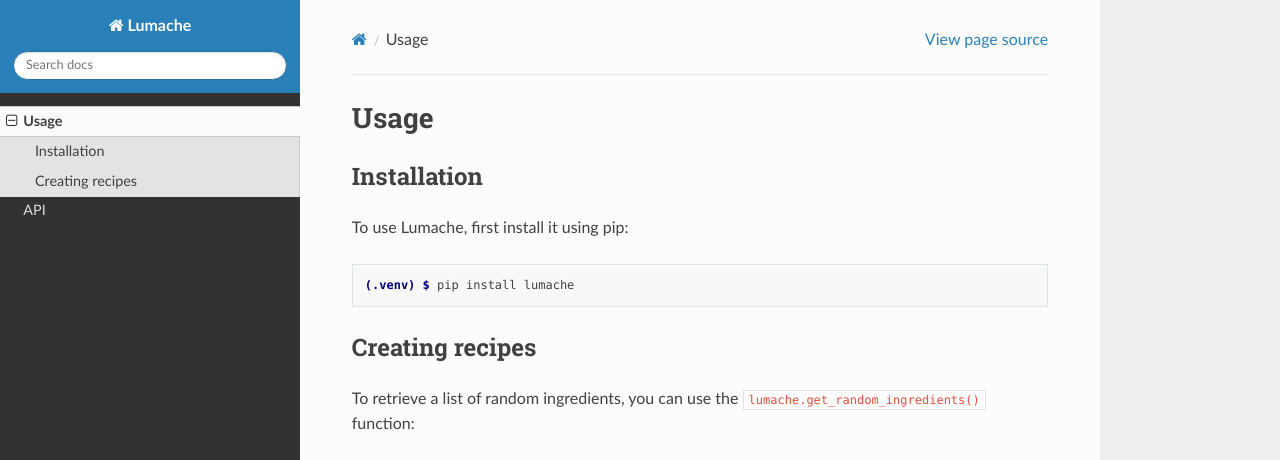
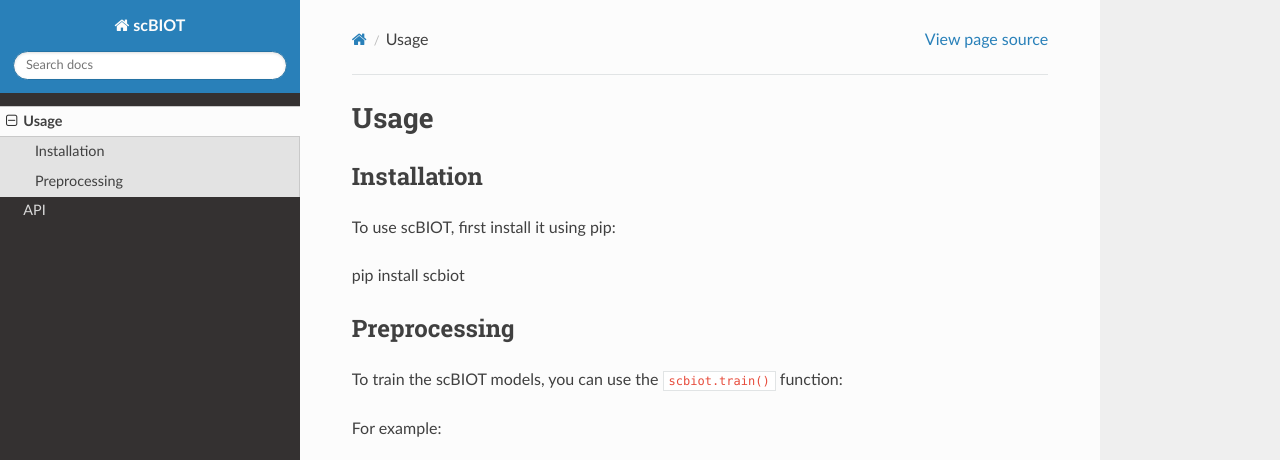
Before and after one commit to haihuilab/scbiot, a Sphinx documentation site: the page built from docs/source/usage.rst, in a window 1280 px wide and 1095 px high. Shown: the top 460 px of the window. Built offline with Sphinx 7.4.7 and the Read the Docs theme 3.1.0, drawn with Linux system fonts in a browser that asks for light colours; some of the changed text lies outside the part shown; grey boxes are pictures that could not be loaded.

Commit message:
“v1.0.0”

```diff
--- a/docs/source/api.rst
+++ b/docs/source/api.rst
@@ -4,4 +4,4 @@
 .. autosummary::
    :toctree: generated
 
-   lumache
+   scbiot
--- a/docs/source/conf.py
+++ b/docs/source/conf.py
@@ -2,12 +2,12 @@
 
 # -- Project information
 
-project = 'Lumache'
-copyright = '2021, Graziella'
-author = 'Graziella'
+project = 'scBIOT'
+copyright = '2025, Haihui Zhang'
+author = 'Haihui Zhang'
 
-release = '0.1'
-version = '0.1.0'
+release = '1.0.0'
+version = '1.0.0'
 
 # -- General configuration
 
--- a/docs/source/usage.rst
+++ b/docs/source/usage.rst
@@ -6,28 +6,19 @@
 Installation
 ------------
 
-To use Lumache, first install it using pip:
+To use scBIOT, first install it using pip:
 
-.. code-block:: console
+pip install scbiot
 
-   (.venv) $ pip install lumache
-
-Creating recipes
+Preprocessing
 ----------------
 
-To retrieve a list of random ingredients,
-you can use the ``lumache.get_random_ingredients()`` function:
-
-.. autofunction:: lumache.get_random_ingredients
-
-The ``kind`` parameter should be either ``"meat"``, ``"fish"``,
-or ``"veggies"``. Otherwise, :py:func:`lumache.get_random_ingredients`
-will raise an exception.
-
-.. autoexception:: lumache.InvalidKindError
+To train the scBIOT models,
+you can use the ``scbiot.train()`` function:
 
 For example:
 
->>> import lumache
->>> lumache.get_random_ingredients()
-['shells', 'gorgonzola', 'parsley']
+import scbiot as scb
+scb = scb()
+scb.train()
+scb.inference(
```
Also changed, not shown: CHANGES.md (+1 -1 lines), docs/source/index.rst (+4 -5 lines).
